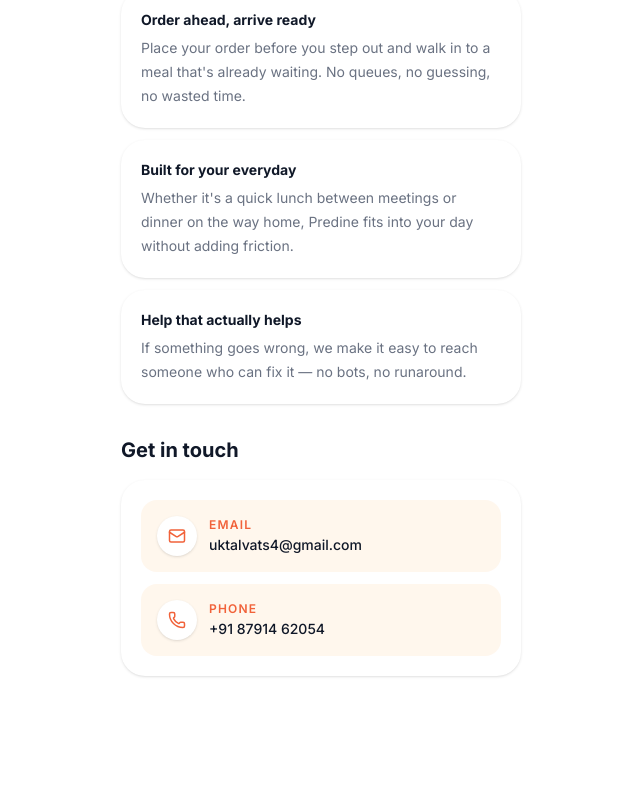
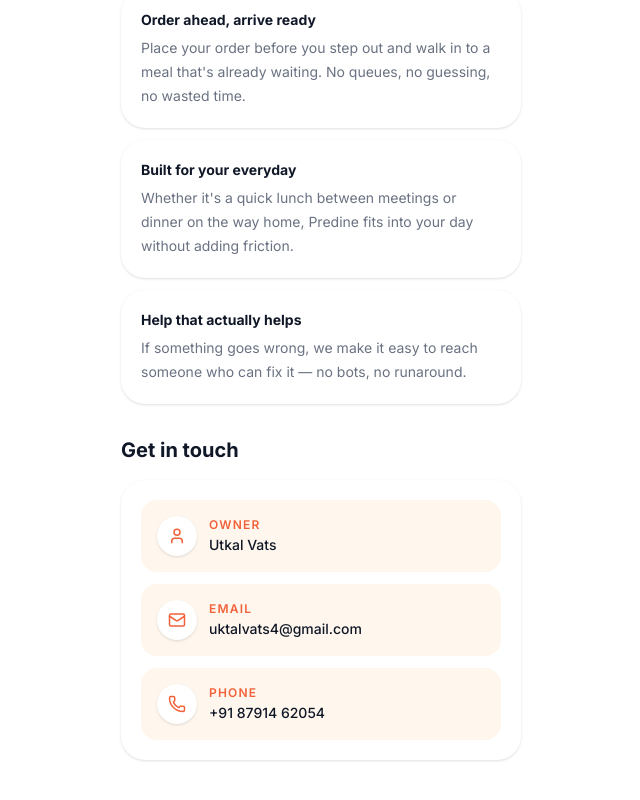
Before and after one commit to pseud039/preorder, a Next.js app in the folder client/: page /about-us in a window 1280 px wide. Shown: the part 594-1394 px from the top of the page, without its empty margins (319-959 px from the left). Built offline with nearby package versions, Linux system fonts and the light colour scheme.

Commit message:
chore: added owner card to about-us and contact-us page

```diff
--- a/client/app/about-us/page.tsx
+++ b/client/app/about-us/page.tsx
@@ -1,6 +1,6 @@
 import { Metadata } from "next";
 import Link from "next/link";
-import { ChevronLeft, Mail, Phone, Sparkles, UtensilsCrossed } from "lucide-react";
+import { ChevronLeft, Mail, Phone, Sparkles, User, UtensilsCrossed } from "lucide-react";
 
 export const metadata: Metadata = {
   title: "About Us | Predine",
@@ -97,6 +97,17 @@ export default function AboutUsPage() {
         <section>
           <h2 className="text-xl font-bold text-gray-900 mb-4">Get in touch</h2>
           <div className="bg-white rounded-3xl shadow-sm p-5 space-y-3">
+            <div className="flex items-center gap-3 rounded-2xl bg-orange-50 p-4">
+              <div className="flex h-10 w-10 shrink-0 items-center justify-center rounded-full bg-white text-primary shadow-sm">
+                <User className="h-4.5 w-4.5" />
+              </div>
+              <div>
+                <p className="text-xs font-semibold uppercase tracking-widest text-primary">
+                  Owner
+                </p>
+                <p className="text-sm font-medium text-gray-900 mt-0.5">Utkal Vats</p>
+              </div>
+            </div>
             <Link
               href="mailto:uktalvats4@gmail.com"
               className="flex items-center gap-3 rounded-2xl bg-orange-50 p-4 transition-colors hover:bg-orange-100"
--- a/client/app/contact-us/page.tsx
+++ b/client/app/contact-us/page.tsx
@@ -12,6 +12,7 @@ import {
   MessageSquare,
   Phone,
   // Send,
+  User,
 } from "lucide-react";
 
 export const metadata: Metadata = {
@@ -27,6 +28,11 @@ export const metadata: Metadata = {
 };
 
 const contactItems = [
+  {
+    icon: User,
+    label: "Owner",
+    value: "Utkal Vats",
+  },
   {
     icon: Mail,
     label: "Email",
```
